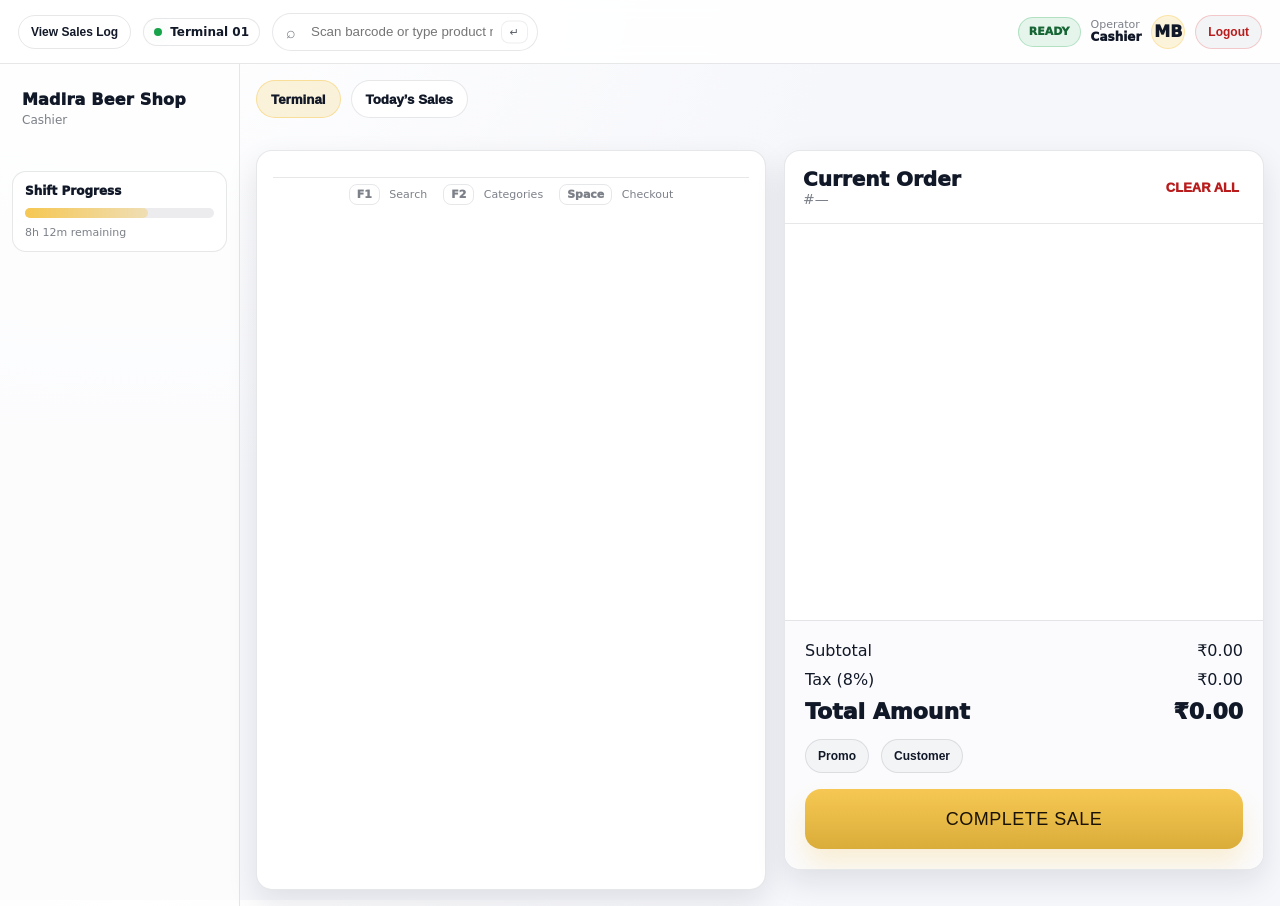
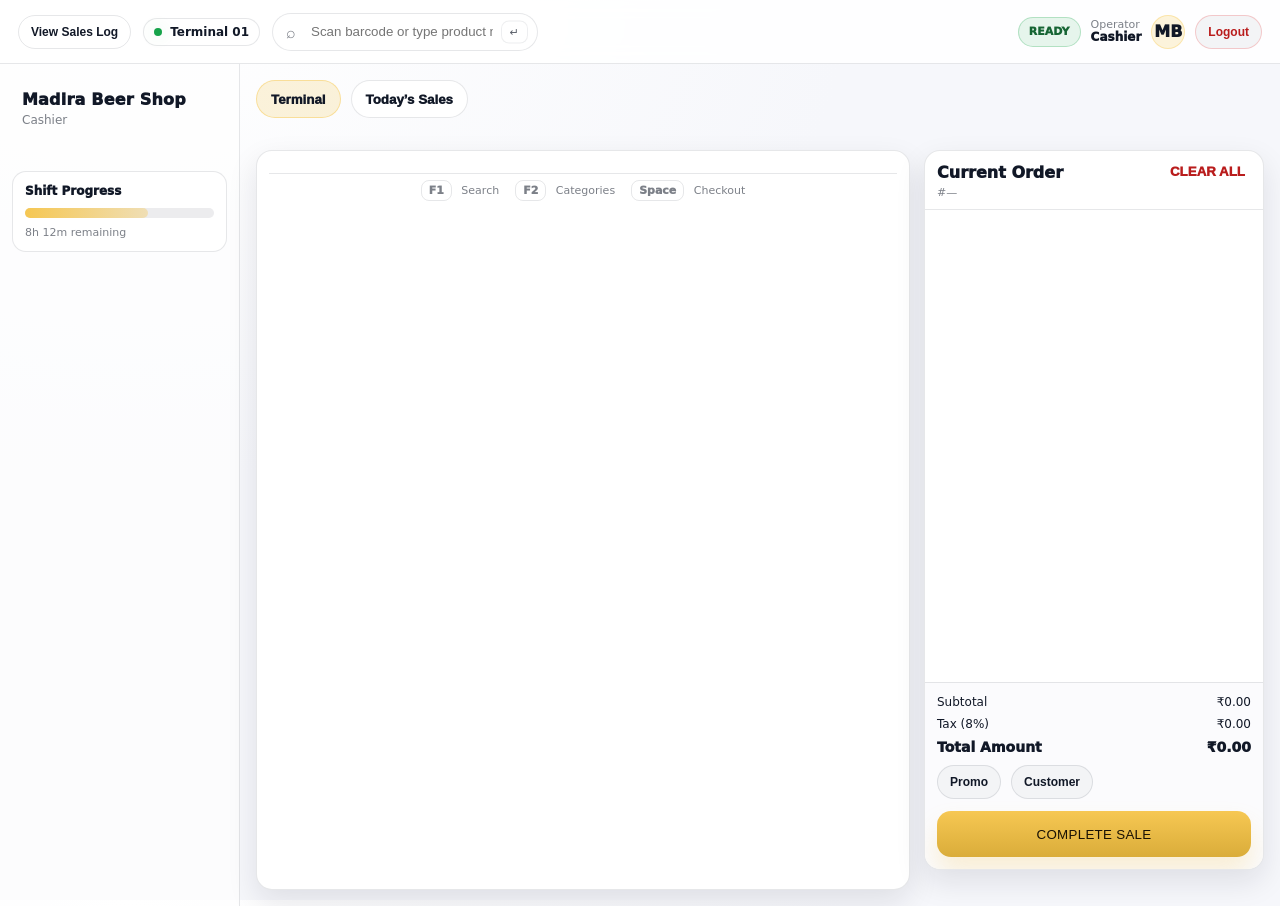

error solve

--- a/cashier.css
+++ b/cashier.css
@@ -1,4 +1,4 @@
-/* cashier.css (LIGHT THEME) — ENHANCED FOR VISIBILITY */
+/* cashier.css (LIGHT THEME) — FULL UPDATED (copy-paste entire file) */
 :root{
   --bg:#f6f7fb;
   --panel:#ffffff;
@@ -219,8 +219,8 @@ body{
 /* TERMINAL GRID */
 .terminalGrid{
   display:grid;
-  grid-template-columns: 1fr 480px; /* ✅ Even wider cart panel for better visibility */
-  gap:18px;
+  grid-template-columns: 1fr 340px;
+  gap:14px;
   height: calc(100vh - 64px - 16px - 16px - 52px - 12px);
   min-height: 560px;
 }
@@ -228,15 +228,15 @@ body{
   border-radius:16px;
   background: #fff;
   border:1px solid var(--stroke);
-  padding:16px;
+  padding:12px;
   display:flex;
   flex-direction:column;
   box-shadow: var(--shadow);
 }
 .productsGrid{
   display:grid;
-  grid-template-columns: repeat(auto-fill, minmax(180px, 1fr)); /* ✅ Auto-fill for better fit */
-  gap:16px;
+  grid-template-columns: repeat(4, minmax(0, 1fr));
+  gap:12px;
   overflow:auto;
   padding-right:4px;
 }
@@ -250,18 +250,18 @@ body{
 }
 .productCard:hover{transform: translateY(-2px); box-shadow: 0 10px 22px rgba(17,24,39,.08)}
 .pImg{
-  height:120px;
+  height:110px;
   background: radial-gradient(180px 120px at 30% 20%, rgba(246,197,74,.28), rgba(17,24,39,.03));
   display:grid; place-items:center;
   border-bottom:1px solid var(--stroke);
 }
-.pImg img{width:70px; height:70px; object-fit:contain; filter: drop-shadow(0 12px 16px rgba(0,0,0,.18))}
-.pBody{padding:14px}
-.pName{font-weight:1000; font-size:17px; line-height: 1.3;} /* ✅ Large & Clear product names */
-.pMeta{color:var(--muted); font-size:13px; margin-top:4px}
+.pImg img{width:58px; height:58px; object-fit:contain; filter: drop-shadow(0 12px 16px rgba(0,0,0,.18))}
+.pBody{padding:10px}
+.pName{font-weight:1000; font-size:12px}
+.pMeta{color:var(--muted); font-size:11px; margin-top:4px}
 .pBottom{display:flex; align-items:center; justify-content:space-between; margin-top:10px}
-.pPrice{font-weight:1000; color:#92400e; font-size: 18px;} /* ✅ Prominent price */
-.pStock{font-size:13px; color:var(--muted)}
+.pPrice{font-weight:1000; color:#92400e}
+.pStock{font-size:11px; color:var(--muted)}
 
 .bottomHints{
   display:flex; gap:16px;
@@ -289,90 +289,83 @@ body{
   flex-direction:column;
   overflow:hidden;
   box-shadow: var(--shadow);
-  height: 80vh !important;
-  max-height: 80vh !important;
-  align-self: start;
 }
 .cartHeader{
-  padding:16px 18px;
+  padding:12px 12px 10px;
   border-bottom:1px solid var(--stroke);
   display:flex;
-  align-items:center;
+  align-items:flex-start;
   justify-content:space-between;
 }
-.cartTitle{font-weight:1000; font-size: 20px;}
-.cartMeta{font-size:14px; color:var(--muted)}
+.cartTitle{font-weight:1000}
+.cartMeta{font-size:11px; color:var(--muted); margin-top:4px}
 .linkBtn{
   border:none;
   background:transparent;
   color:#92400e;
   font-weight:1000;
   cursor:pointer;
-  font-size: 13px;
 }
 .linkBtn.danger{color:#b91c1c}
 
 .cartItems{
-  padding:14px;
-  overflow-y: auto !important;
+  padding:10px;
+  overflow:auto;
   flex:1;
   display:flex;
   flex-direction:column;
-  gap:12px;
+  gap:10px;
 }
 .cartItem{
   border:1px solid var(--stroke);
   background: #fff;
   border-radius:14px;
-  padding:14px;
+  padding:10px;
   display:flex;
-  gap:14px;
+  gap:10px;
   align-items:center;
 }
 .cThumb{
-  width:60px; height:60px;
+  width:40px; height:40px;
   border-radius:12px;
   border:1px solid var(--stroke);
   background: rgba(246,197,74,.20);
   display:grid; place-items:center;
 }
-.cThumb img{width:40px; height:40px; object-fit:contain}
+.cThumb img{width:28px; height:28px; object-fit:contain}
 .cInfo{flex:1}
-.cName{font-weight:1000; font-size:17px; line-height: 1.3;} /* ✅ Large font in cart */
-.cSub{font-size:13px; color:var(--muted); margin-top:4px}
+.cName{font-weight:1000; font-size:12px}
+.cSub{font-size:11px; color:var(--muted); margin-top:2px}
 
-.qtyBox{display:flex; align-items:center; gap:10px;}
+.qtyBox{display:flex; align-items:center; gap:6px;}
 .qtyBtn{
-  width:36px; height:36px;
+  width:28px; height:28px;
   border-radius:10px;
   border:1px solid var(--stroke);
   background: #fff;
   color:var(--text);
   cursor:pointer;
   font-weight:1000;
-  font-size: 18px;
 }
-.qtyVal{min-width:28px; text-align:center; font-weight:1000; font-size: 18px;}
-.cPrice{font-weight:1000; color:#92400e; min-width:90px; text-align:right; font-size: 18px;}
+.qtyVal{min-width:18px; text-align:center; font-weight:1000}
+.cPrice{font-weight:1000; color:#92400e; min-width:64px; text-align:right}
 
 .cartTotals{
-  padding:20px;
+  padding:12px;
   border-top:1px solid var(--stroke);
   background: var(--panel2);
-  flex: 0 0 auto;
 }
-.totRow{display:flex; justify-content:space-between; font-size: 16px; margin-bottom:10px}
-.totRow.total{font-size:22px; font-weight:1000; margin-bottom:15px} /* ✅ Big Total Amount */
-.cartActions{display:flex; gap:12px; margin:12px 0 16px}
+.totRow{display:flex; justify-content:space-between; font-size:12px; margin-bottom:8px}
+.totRow.total{font-size:14px; font-weight:1000}
+.cartActions{display:flex; gap:10px; margin:10px 0 12px}
 .btnPrimary{
   width:100%;
-  height:60px;
+  height:46px;
   border:none;
-  border-radius:16px;
+  border-radius:14px;
   cursor:pointer;
   font-weight:1100;
-  font-size: 18px;
-  letter-spacing:.5px;
+  letter-spacing:.3px;
   background: linear-gradient(180deg, rgba(246,197,74,.95), rgba(216,168,47,.95));
   color:#1a1204;
   box-shadow: 0 16px 26px rgba(246,197,74,.22);
